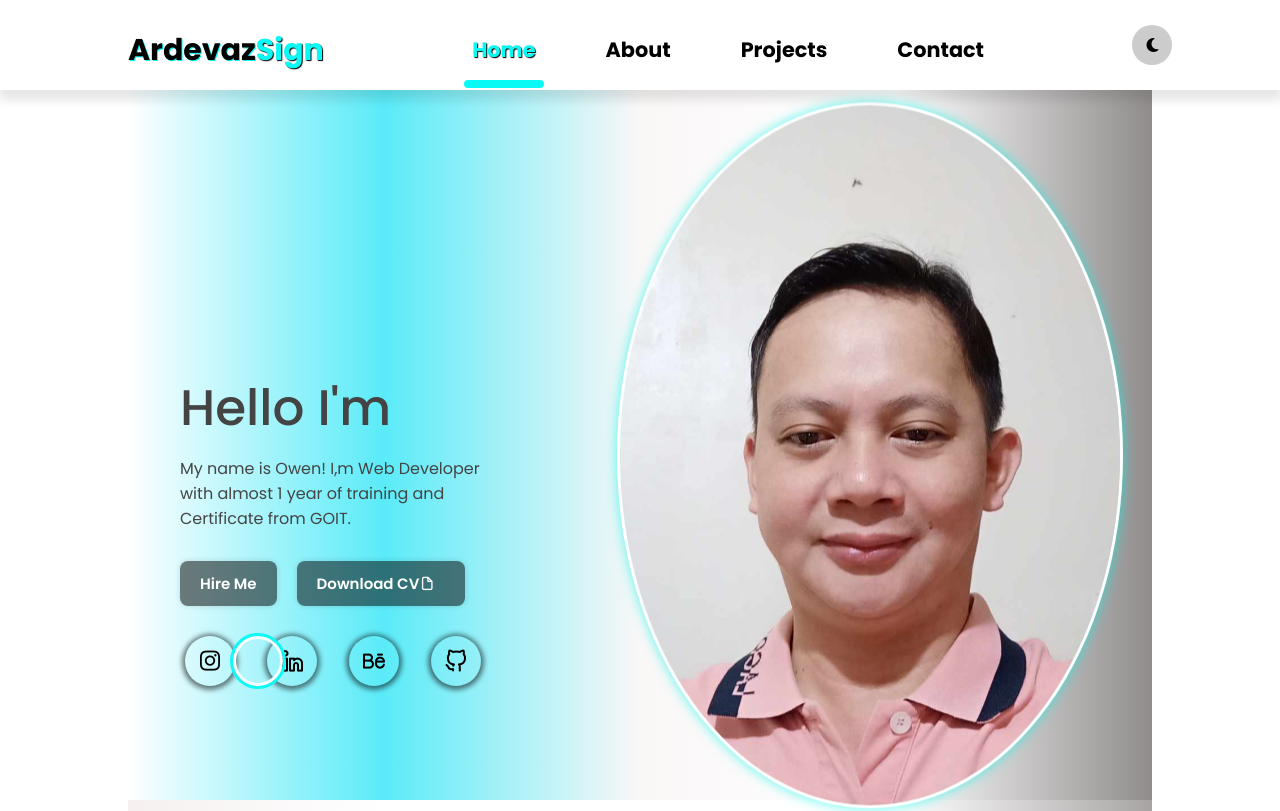
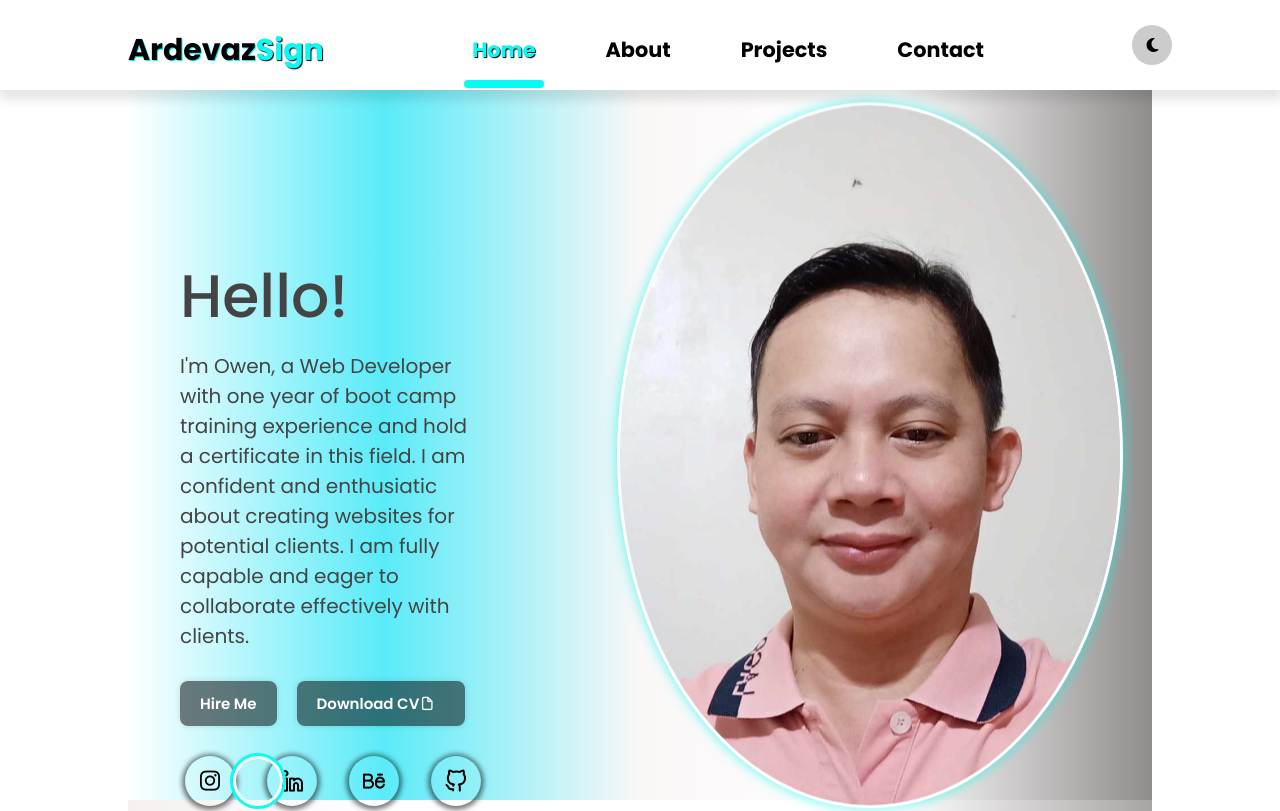
Before and after one commit to ardevazsign/my-portfolio, a plain HTML site: page index.html in a window 1280 px wide. Shown: the top 811 px of the page. Drawn offline with nearby package versions, Linux system fonts and the light colour scheme; a web font is replaced by a local one.

Commit message:
hello message

```diff
--- a/index.html
+++ b/index.html
@@ -52,13 +52,19 @@
       <section class="featured-box" id="home">
         <div class="featured-text">
            <div class="hello">
-              <p>Hello I'm</p>
+              <p>Hello!</p>
            </div>
            <div class="featured-name">
             <span class="typedText"></span>
            </div>
            <div class="text-info">
-              <p>My name is Owen! I,m Web Developer with almost 1 year of training and Certificate from GOIT.</p>
+              <p>
+              I'm Owen, a Web Developer with one year of boot camp training experience
+              and hold a certificate in this field.
+              I am confident and enthusiatic about creating websites for potential clients.
+              I am fully capable and eager to collaborate effectively with clients.
+
+              </p>
            </div>
            <div class="text-btn">
               <button class="btn hire-btn">Hire Me</button>
--- a/style.css
+++ b/style.css
@@ -219,7 +219,7 @@ body.dark #moon {
 }
 
 .featured-text .hello {
-  font-size: 50px;
+  font-size: 60px;
   font-weight: 500;
   margin-bottom: -20px;
   color: var(--text-color);
@@ -240,7 +240,7 @@ body.dark #moon {
   text-transform: capitalize;
 }
 .text-info {
-  font-size: 16px;
+  font-size: 20px;
   margin-bottom: 30px;
   color: var(--text-color);
 }
```
